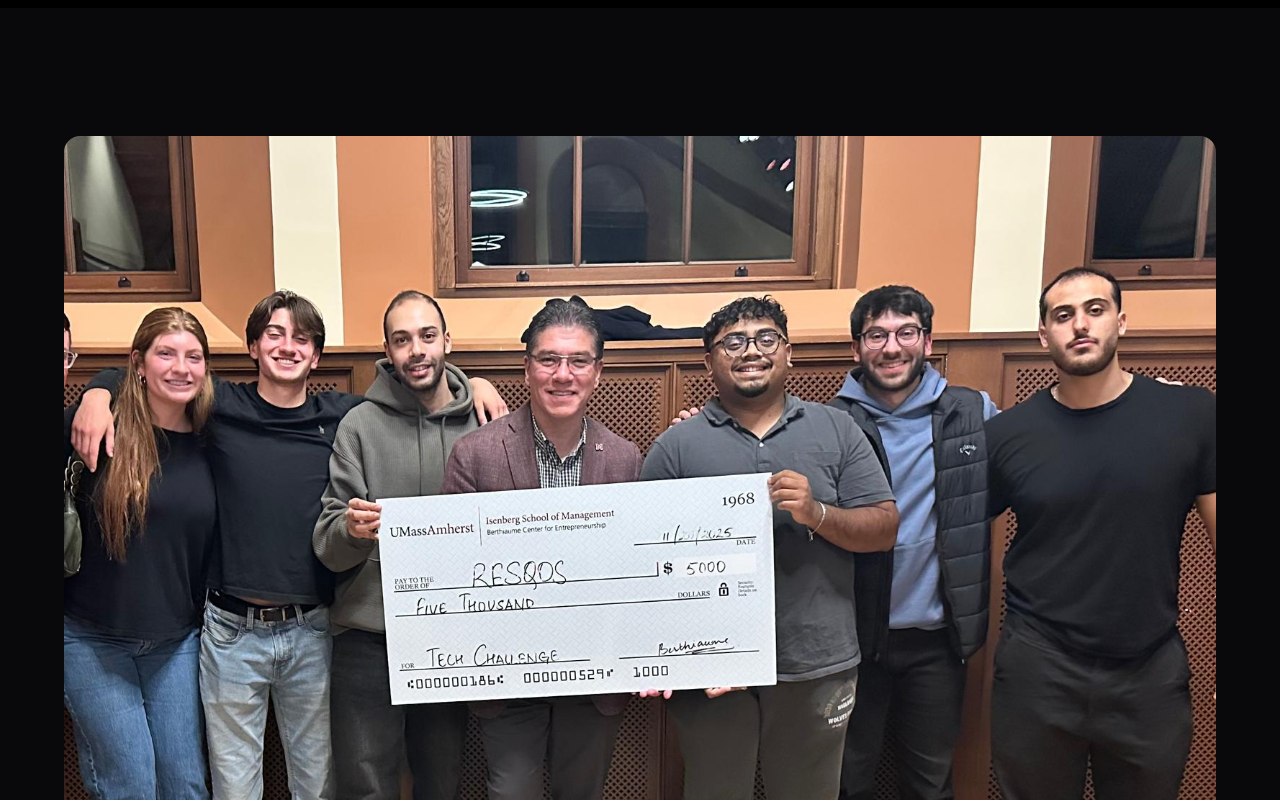
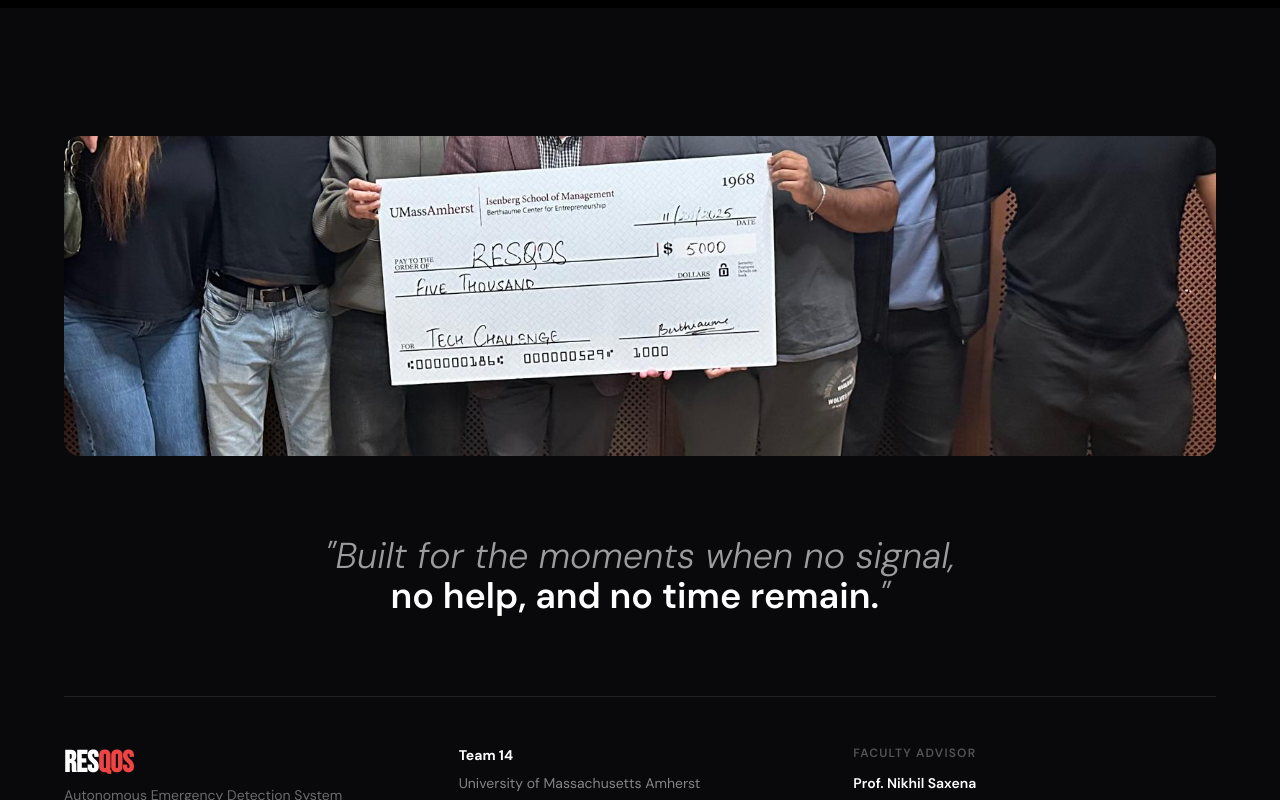
Before and after one commit to jadelaouji/resqos, a React (Vite) app: page / in a window 1280 px wide. Shown: the part 7960-8760 px from the top of the page. Built offline with nearby package versions, Linux system fonts and the light colour scheme.

Commit message:
Update team image styling in App component

```diff
--- a/src/App.jsx
+++ b/src/App.jsx
@@ -961,7 +961,7 @@
           initial="hidden" animate={inView ? "visible" : "hidden"} variants={fadeUp(0)}
           className="mb-20"
         >
-          <img src={teamImg} alt="ResQos Team" className="w-full rounded-2xl" />
+          <img src={teamImg} alt="ResQos Team" className="w-full h-120 lg:h-80 object-cover rounded-2xl" />
         </motion.div>
 
         {/* CTA */}
```
